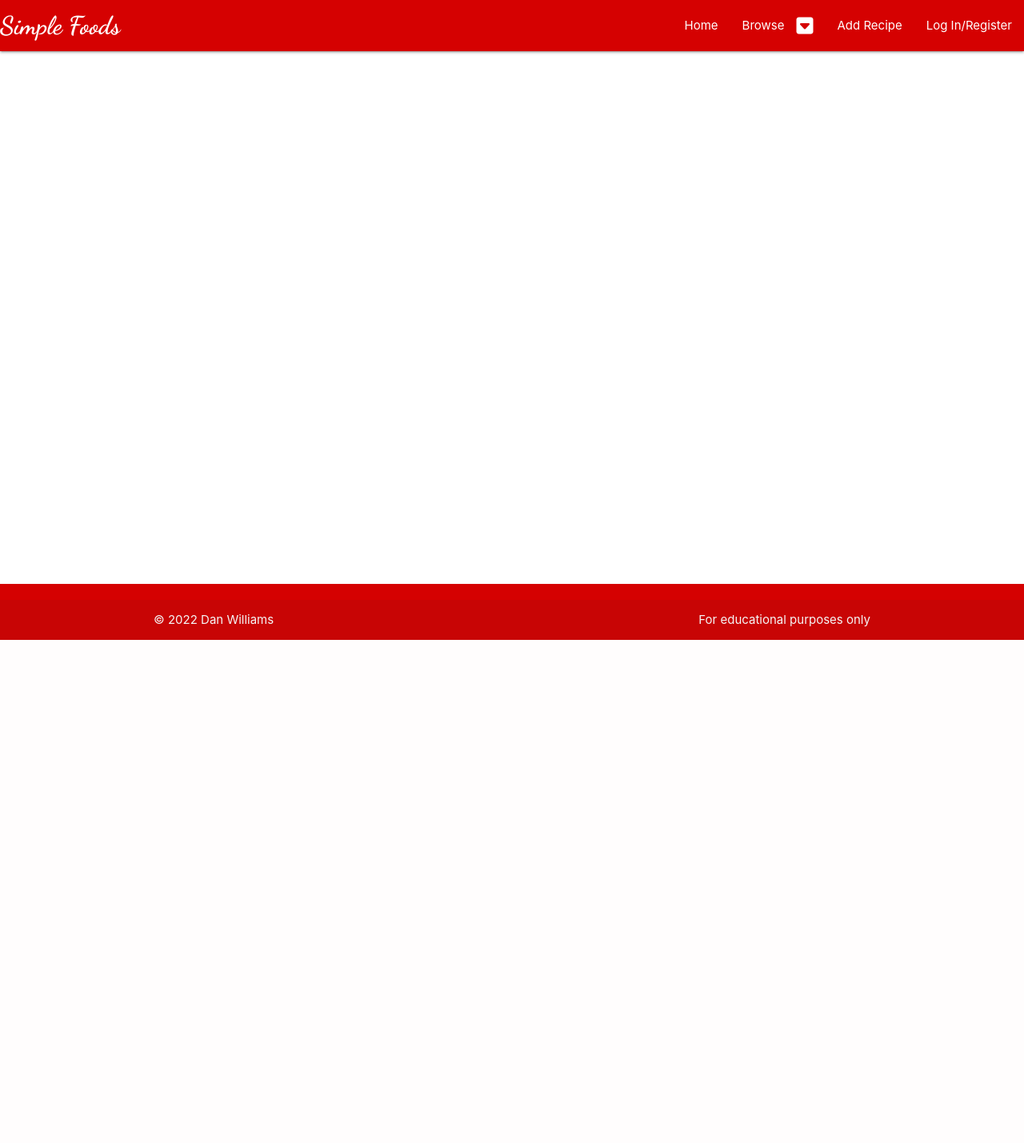
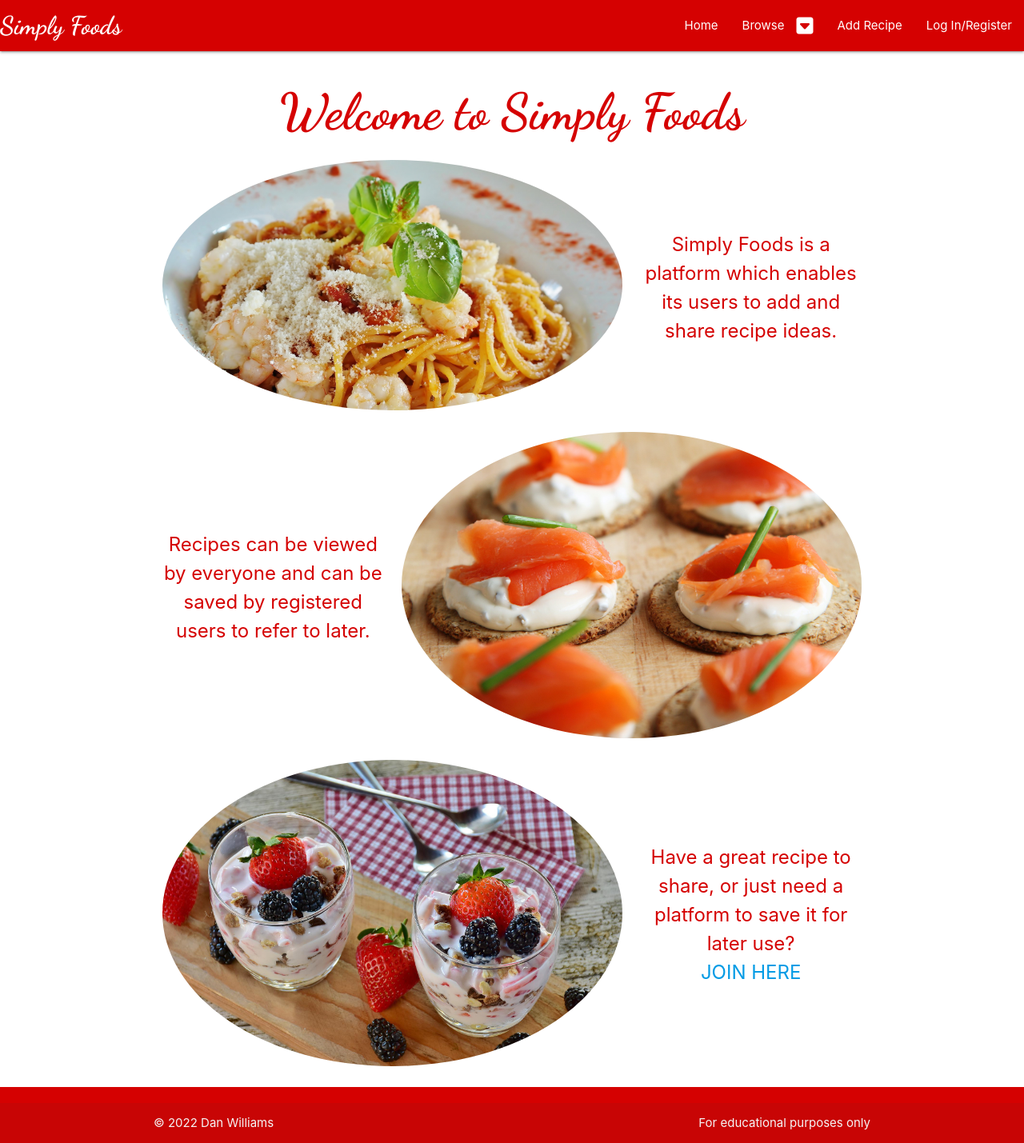
Before and after one commit to Code-Institute-Submissions/DanWilliams91-MS3, a Flask app: page / in a window 1280 px wide. Shown: the whole page at 80% size. Before the commit the page ends 800 px from the top, so only its background shows below. Run offline with Flask 2, Linux system fonts and the light colour scheme; some libraries are stand-ins or nearby versions.

Commit message:
Create and format Home page of website. Add images and content and functional 'go to top' button

```diff
--- a/appdir/routes.py
+++ b/appdir/routes.py
@@ -5,7 +5,7 @@ from appdir import app, db, mongo
 from appdir.models import Name, Category, Users
 
 
-@app.route("/", methods=["GET", "POST"])
+@app.route("/")
+@app.route("/home")
 def home():
-    users = list(Users.query.order_by(Users.id).all())
-    return render_template("base.html", users=users)
+    return render_template("home.html")
--- a/appdir/static/css/style.css
+++ b/appdir/static/css/style.css
@@ -1,4 +1,8 @@
 @import url('https://fonts.googleapis.com/css2?family=Dancing+Script:wght@700&display=swap');
+
+:root {
+    --theme-color: #d50101;
+}
 
 body {
     display: flex;
@@ -10,11 +14,45 @@ main {
     flex: 1 0 auto;
 }
 
-.brand-logo {
+.brand-logo,
+.page-title {
     font-family: 'Dancing Script', cursive;
+    font-weight: bold;
 }
 
-nav,
-.page-footer {
-    background-color: #d50101;
+.dropdown-content li>a,
+.dropdown-content li>span,
+.sidenav li>a,
+.theme-color {
+    color: var(--theme-color);
 }
+
+.main-text {
+    font-size: x-large;
+}
+
+.page-footer,
+nav {
+    background-color: var(--theme-color);
+}
+
+/* Code taken and adapted from https://www.w3schools.com/howto/howto_js_scroll_to_top.asp */
+#scroll-btn {
+    display: none;
+    position: fixed;
+    bottom: 20px;
+    right: 30px;
+    z-index: 99;
+    border: none;
+    outline: none;
+    background-color: var(--theme-color);
+    color: white;
+    cursor: pointer;
+    padding: 15px;
+    border-radius: 50%;
+    font-size: 18px;
+  }
+
+  #scroll-btn:hover {
+    background-color: #555;
+  }
--- a/appdir/static/js/script.js
+++ b/appdir/static/js/script.js
@@ -1,4 +1,57 @@
 $(document).ready(function () {
     $(".dropdown-trigger").dropdown();
     $('.sidenav').sidenav();
+    checkScreenSize();
     });
+
+// Functions begin here
+
+/** Shows the button with an ID of scroll-btn when the window is scrolled down
+ * by over 20px from the top of the document
+ */
+// Code adapted from https://www.w3schools.com/howto/howto_js_scroll_to_top.asp
+function scrollFunction() {
+  if (document.body.scrollTop > 20 || document.documentElement.scrollTop > 20) {
+    $("#scroll-btn").css("display", "block")
+  } else {
+    $("#scroll-btn").css("display", "none")
+  }
+}
+
+/** Scrolls to the top of the page when the user clicks on the button with an
+ * ID of scroll-btn
+ */
+// Code taken from https://www.w3schools.com/howto/howto_js_scroll_to_top.asp
+function topFunction() {
+  document.body.scrollTop = 0; // For Safari
+  document.documentElement.scrollTop = 0; // For Chrome, Firefox, IE and Opera
+}
+
+
+/** Checks the width of the window and applies or removes the "valign-wrapper"
+ *  class based on whether the window width is categorised as small or not.
+ */
+function checkScreenSize() {
+    if ($(window).width() <= 600) {
+        $(".valign-workaround").removeClass("valign-wrapper");
+    } else {
+        $(".valign-workaround").addClass("valign-wrapper");
+    }
+};
+
+// Functions end here
+
+// Event handlers begin here
+
+/** Calls the checkScreenSize function when the window is resized */
+$(window).on("resize", function() {
+    checkScreenSize();
+});
+
+
+/** Calls the scrollFunction function when the window is scrolled */
+$(window).on("scroll", function() {
+    scrollFunction();
+});
+
+//Event handlers end here
--- a/appdir/templates/base.html
+++ b/appdir/templates/base.html
@@ -7,7 +7,7 @@
     <link rel="stylesheet" href="https://cdnjs.cloudflare.com/ajax/libs/font-awesome/6.1.1/css/all.min.css" type="text/css">
     <link rel="stylesheet" href="https://cdnjs.cloudflare.com/ajax/libs/materialize/1.0.0/css/materialize.min.css" type="text/css">
     <link rel="stylesheet" href="{{ url_for('static', filename='css/style.css') }}" type="text/css">
-    <title>Simple Foods</title>
+    <title>Simply Foods</title>
 </head>
 <body>
 
@@ -29,10 +29,10 @@
     <!-- Navbar Start -->
     <nav>
         <div class="nav-wrapper">
-        <a href="#!" class="brand-logo">Simple Foods</a>
+        <a href="#!" class="brand-logo">Simply Foods</a>
         <a href="#" data-target="mobile-demo" class="sidenav-trigger"><i class="material-icons"><i class="fa-solid fa-bars"></i></i></a>
         <ul class="right hide-on-med-and-down">
-            <li><a href="#!">Home</a></li>
+            <li><a href="{{ url_for('home') }}">Home</a></li>
             <!-- Dropdown Trigger 1 -->
             <li><a class="dropdown-trigger" href="#!" data-target="dropdown1">Browse<i class="material-icons right"><i class="fa-solid fa-square-caret-down"></i></i></a></li>
             <li><a href="#!">Add Recipe</a></li>
@@ -49,7 +49,7 @@
 
     <!-- Mobile Sidenav Start -->
     <ul class="sidenav" id="mobile-demo">
-        <li><a href="#!">Home</a></li>
+        <li><a href="{{ url_for('home') }}">Home</a></li>
         <li><a href="#!">Browse</a></li>
         <li><a href="#!">Add Recipe</a></li>
         {% if session.user %}
@@ -65,6 +65,7 @@
     <main>
         {% block content %}
         {% endblock %}
+        <button onclick="topFunction()" id="scroll-btn" title="Go to top"><i class="fa-solid fa-circle-chevron-up"></i></button>
     </main>
     <!-- Main Content Section End -->
 
--- /dev/null
+++ b/appdir/templates/home.html
@@ -0,0 +1,41 @@
+{% extends "base.html" %}
+{% block content %}
+
+    <h1 class="page-title theme-color center">Welcome to Simply Foods</h1>
+    <div class="container">
+        <div class="row valign-wrapper valign-workaround">
+            <div class="col s12 m8">
+                <img class="responsive-img circle" src="{{ url_for('static', filename='images/prawn-pasta.jpg') }}"
+                    alt="A prawn pasta dish">
+            </div>
+            <div class="col s12 m4 theme-color center main-text">
+                Simply Foods is a platform which enables its users to add and share recipe ideas.
+            </div>
+        </div>
+    </div>
+    <div class="container">
+        <div class="row valign-wrapper valign-workaround">
+            <div class="col s12 m8 push-m4">
+                <img class="responsive-img circle" src="{{ url_for('static', filename='images/canape.jpg') }}"
+                    alt="A prawn pasta dish">
+            </div>
+            <div class="col s12 m4 pull-m8 theme-color center main-text">
+                Recipes can be viewed by everyone and can be saved by registered users to refer to later.
+            </div>
+        </div>
+    </div>
+    <div class="container">
+        <div class="row valign-wrapper valign-workaround">
+            <div class="col s12 m8">
+                <img class="responsive-img circle" src="{{ url_for('static', filename='images/strawberry-dessert.jpg') }}"
+                    alt="A prawn pasta dish">
+            </div>
+            <div class="col s12 m4 theme-color center main-text">
+                Have a great recipe to share, or just need a platform to save it for later use?
+                <br>
+                <a href="#!">JOIN HERE</a>
+            </div>
+        </div>
+    </div>
+
+{% endblock %}
```
Also changed, not shown: appdir/assets/images/prawn-pasta.jpg (added), appdir/static/images/canape.jpg (added), appdir/static/images/prawn-pasta.jpg (added), appdir/static/images/strawberry-dessert.jpg (added).
